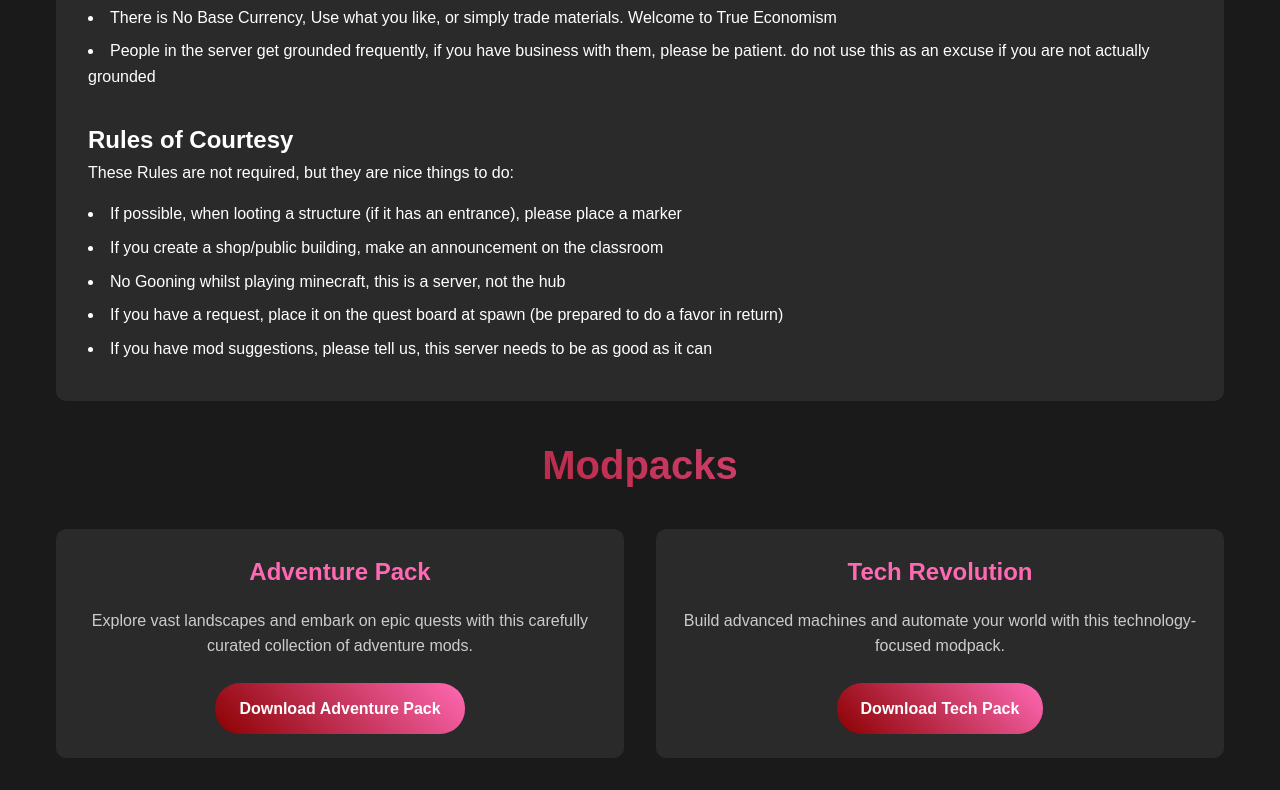
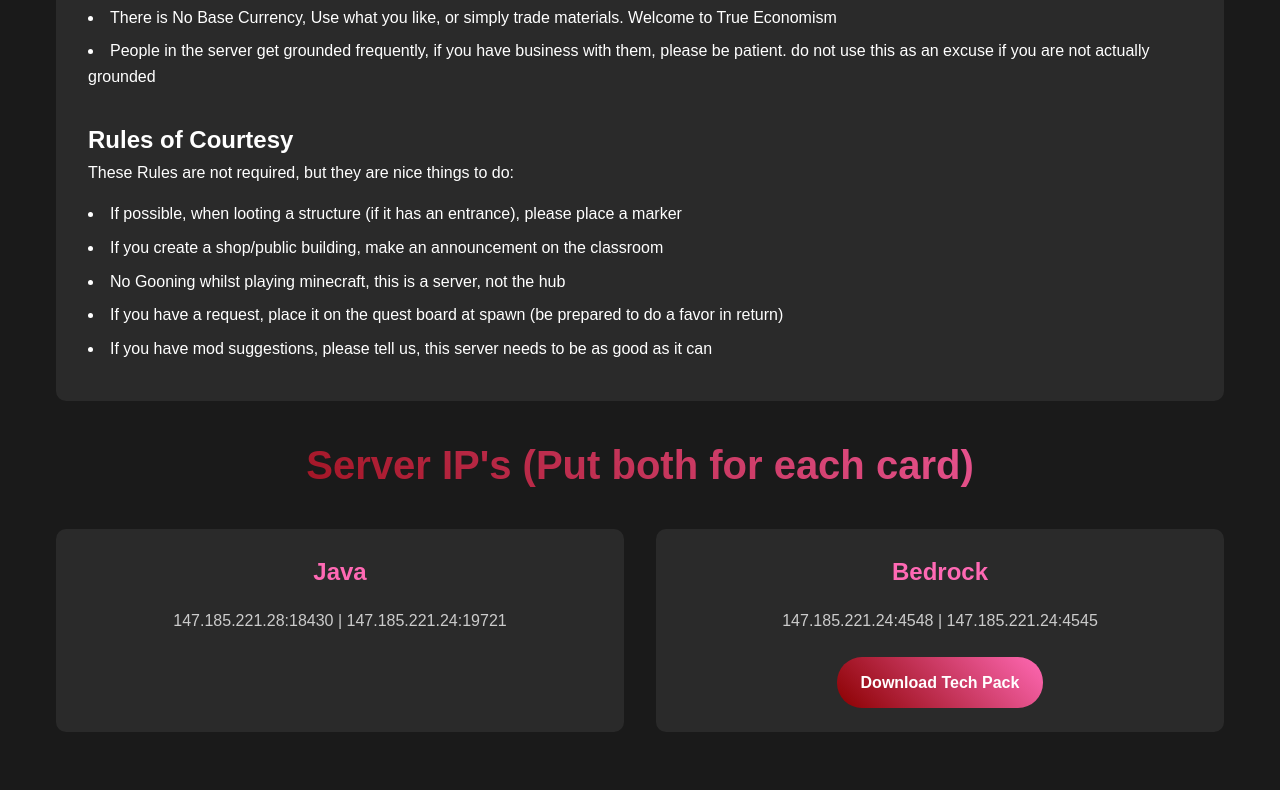
Before and after one commit to wallpunchercentral/Hub, a plain HTML site: page minecraft.html in a window 1280 px wide. Shown: the part 505-1295 px from the top of the page. After the commit the page ends 1269 px from the top, so only its background shows below. Drawn offline with Linux system fonts and the light colour scheme; sample sign-in values are in the browser's storage.

Commit message:
Update minecraft.html

```diff
--- a/minecraft.html
+++ b/minecraft.html
@@ -246,16 +246,15 @@
         </div>
 
         <div class="modpack-section">
-            <h2 class="section-title">Modpacks</h2>
+            <h2 class="section-title">Server IP's (Put both for each card)</h2>
             <div class="modpack-grid">
                 <div class="modpack-card">
-                    <h3 class="modpack-title">Adventure Pack</h3>
-                    <p class="modpack-description">Explore vast landscapes and embark on epic quests with this carefully curated collection of adventure mods.</p>
-                    <a href="https://example.com/adventure-pack" class="download-btn">Download Adventure Pack</a>
+                    <h3 class="modpack-title">Java</h3>
+                    <p class="modpack-description">147.185.221.28:18430    |    147.185.221.24:19721</p>
                 </div>
                 <div class="modpack-card">
-                    <h3 class="modpack-title">Tech Revolution</h3>
-                    <p class="modpack-description">Build advanced machines and automate your world with this technology-focused modpack.</p>
+                    <h3 class="modpack-title">Bedrock</h3>
+                    <p class="modpack-description">147.185.221.24:4548    |    147.185.221.24:4545</p>
                     <a href="https://example.com/tech-pack" class="download-btn">Download Tech Pack</a>
                 </div>
             </div>
```
